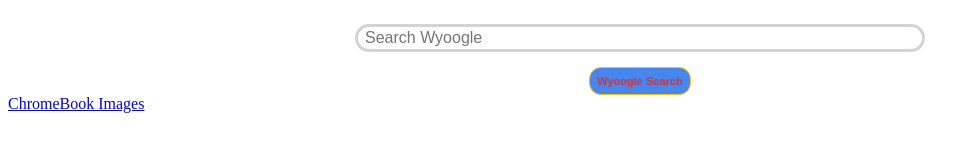
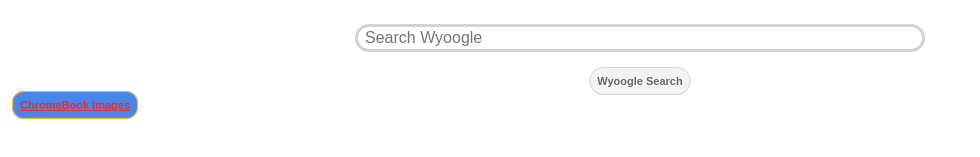
Before and after one commit to AerolixSchool/Wyoogle, a plain HTML site: page index.html in a window 1280 px wide. Shown: the part 325-482 px from the top of the page, without its empty margins (0-980 px from the left). Drawn offline with Linux system fonts and the light colour scheme.

Commit message:
Update style.css

```diff
--- a/style.css
+++ b/style.css
@@ -109,7 +109,7 @@ footer a:hover {
 	padding-left:15px;
 }
 
-.button {
+.link {
 	border: 1px solid #f4c20d;
 	background: #4885ed;
 	color:#db3236;
```
